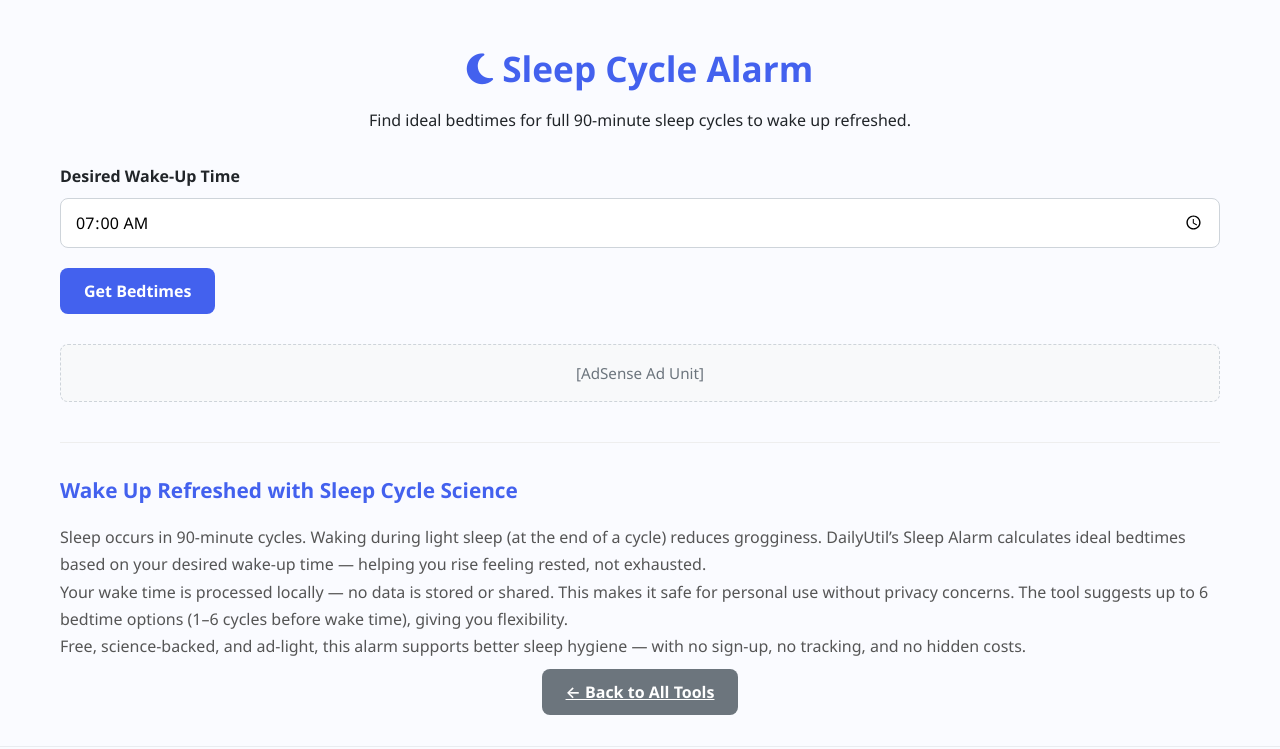
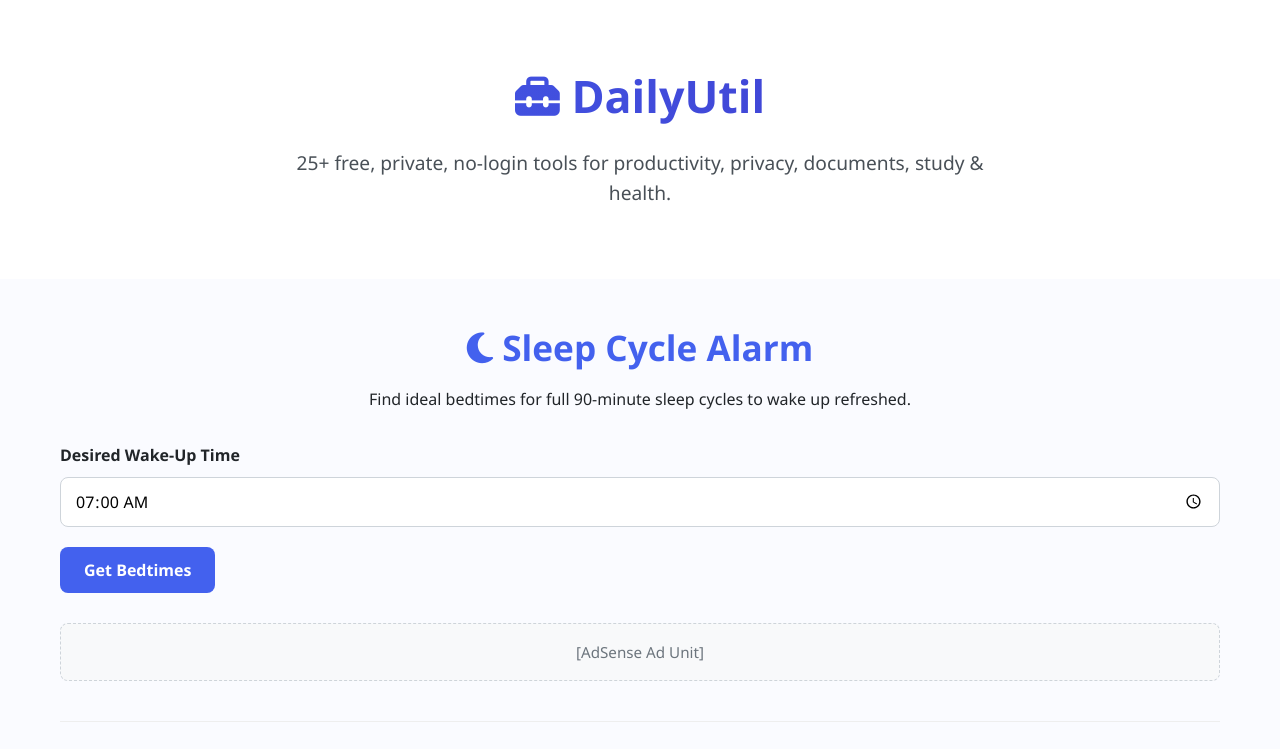
Before and after one commit to tharkikumar/dailyutil.site, a plain HTML site: page tools/sleep-alarm.html in a window 1280 px wide. Shown: the top 749 px of the page. Drawn offline with Linux system fonts and the light colour scheme.

Commit message:
Update sleep-alarm.html

```diff
--- a/tools/sleep-alarm.html
+++ b/tools/sleep-alarm.html
@@ -9,7 +9,12 @@
   <link rel="stylesheet" href="https://cdnjs.cloudflare.com/ajax/libs/font-awesome/6.4.0/css/all.min.css">
 </head>
 <body>
-
+  <header class="hero">
+    <div class="container">
+      <h1 onclick="location='/'" style="cursor:pointer;"><i class="fas fa-toolbox"></i> DailyUtil</h1>
+      <p class="tagline">25+ free, private, no-login tools for productivity, privacy, documents, study & health.</p>
+    </div>
+  </header>
   <main class="container">
     <div class="tool-header">
       <h1><i class="fas fa-moon"></i> Sleep Cycle Alarm</h1>
```
